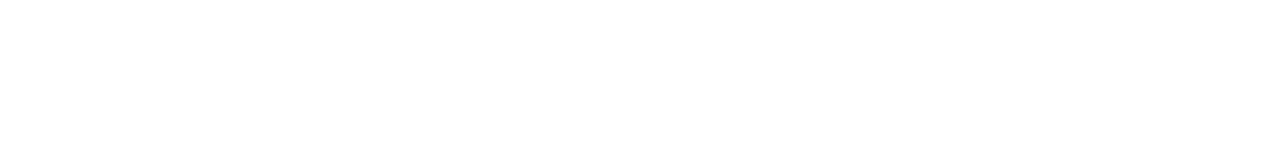
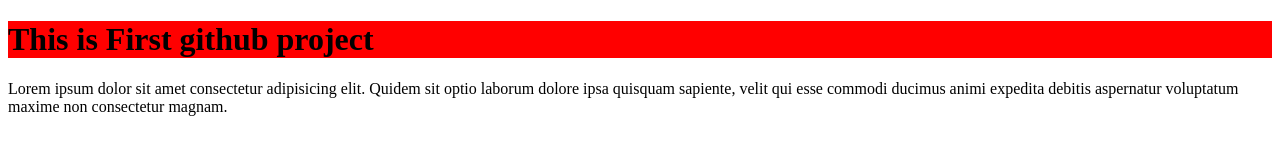
Before and after one commit to shoaib-nizam/new_learning, a plain HTML site: page index.html in a window 1280 px wide. Drawn offline with Linux system fonts and the light colour scheme.

Commit message:
24-11-2026

```diff
--- a/index.html
+++ b/index.html
@@ -1,20 +1,22 @@
-<html>
-
-<head></head>
+<!DOCTYPE html>
+<html lang="en">
+<head>
+    <meta charset="UTF-8">
+    <meta name="viewport" content="width=device-width, initial-scale=1.0">
+    <title>Document</title>
+    <link rel="stylesheet" href="style.css">
+</head>
+<body>
 
 
+    <h1>This is First github project</h1>
 
-<body>
 
+    <p>Lorem ipsum dolor sit amet consectetur adipisicing elit. Quidem sit optio laborum dolore ipsa quisquam sapiente, velit qui esse commodi ducimus animi expedita debitis aspernatur voluptatum maxime non consectetur magnam.</p>
 
 
 
 
 
 </body>
-
-
-
-
-
 </html>
--- /dev/null
+++ b/style.css
@@ -0,0 +1,3 @@
+h1{
+    background-color: red;
+}
```
Also changed, not shown: java.js (added).
